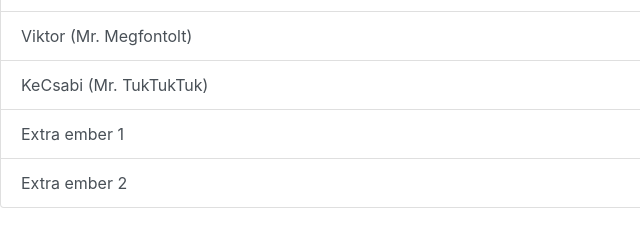
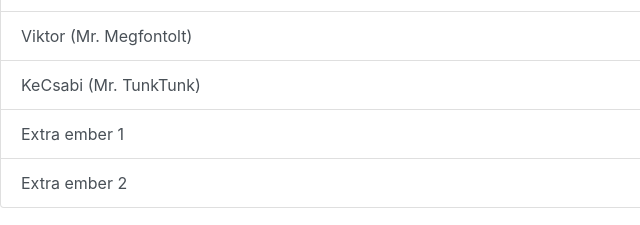
Before and after one commit to kaldav/warzonepicker, a plain HTML site: page index.html in a window 1280 px wide. Shown: the part 259-484 px from the top of the page, 0-640 px from the left. Drawn offline with nearby package versions, Linux system fonts and the light colour scheme.

Commit message:
first commit 2

```diff
--- a/index.html
+++ b/index.html
@@ -26,7 +26,7 @@
         <a href="#" class="list-group-item list-group-item-action" id="3">Pali (Mr. Ágyban Fekvő) <span></span></a>
         <a href="#" class="list-group-item list-group-item-action" id="4">Peti (Mr. Altefnégy) <span></span></a>
         <a href="#" class="list-group-item list-group-item-action" id="5">Viktor (Mr. Megfontolt) <span></span></a>
-        <a href="#" class="list-group-item list-group-item-action" id="6">KeCsabi (Mr. TukTukTuk) <span></span></a>
+        <a href="#" class="list-group-item list-group-item-action" id="6">KeCsabi (Mr. TunkTunk) <span></span></a>
         <a href="#" class="list-group-item list-group-item-action" id="7">Extra ember 1 <span></span></a>
         <a href="#" class="list-group-item list-group-item-action" id="8">Extra ember 2 <span></span></a>
 
```
